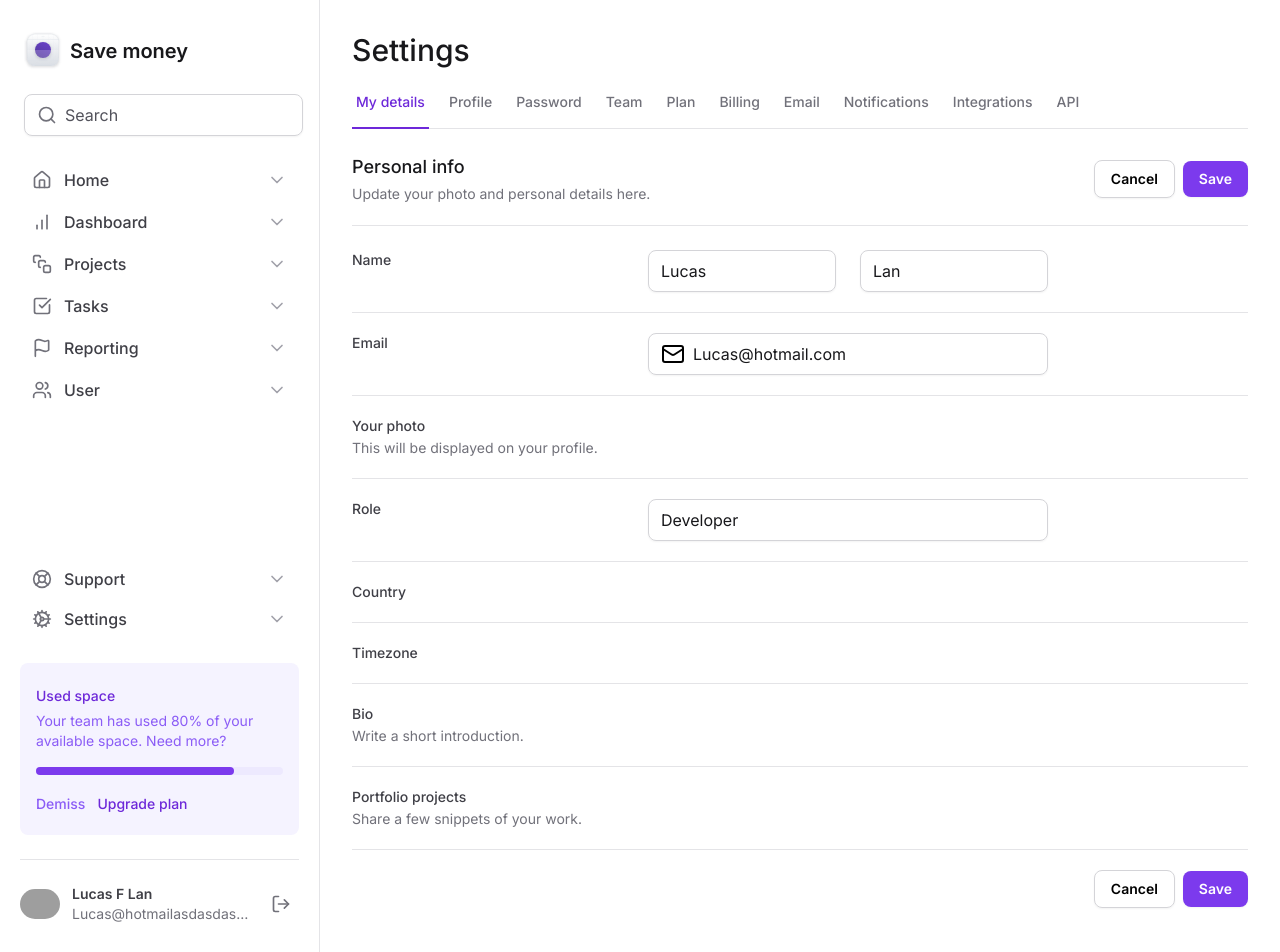
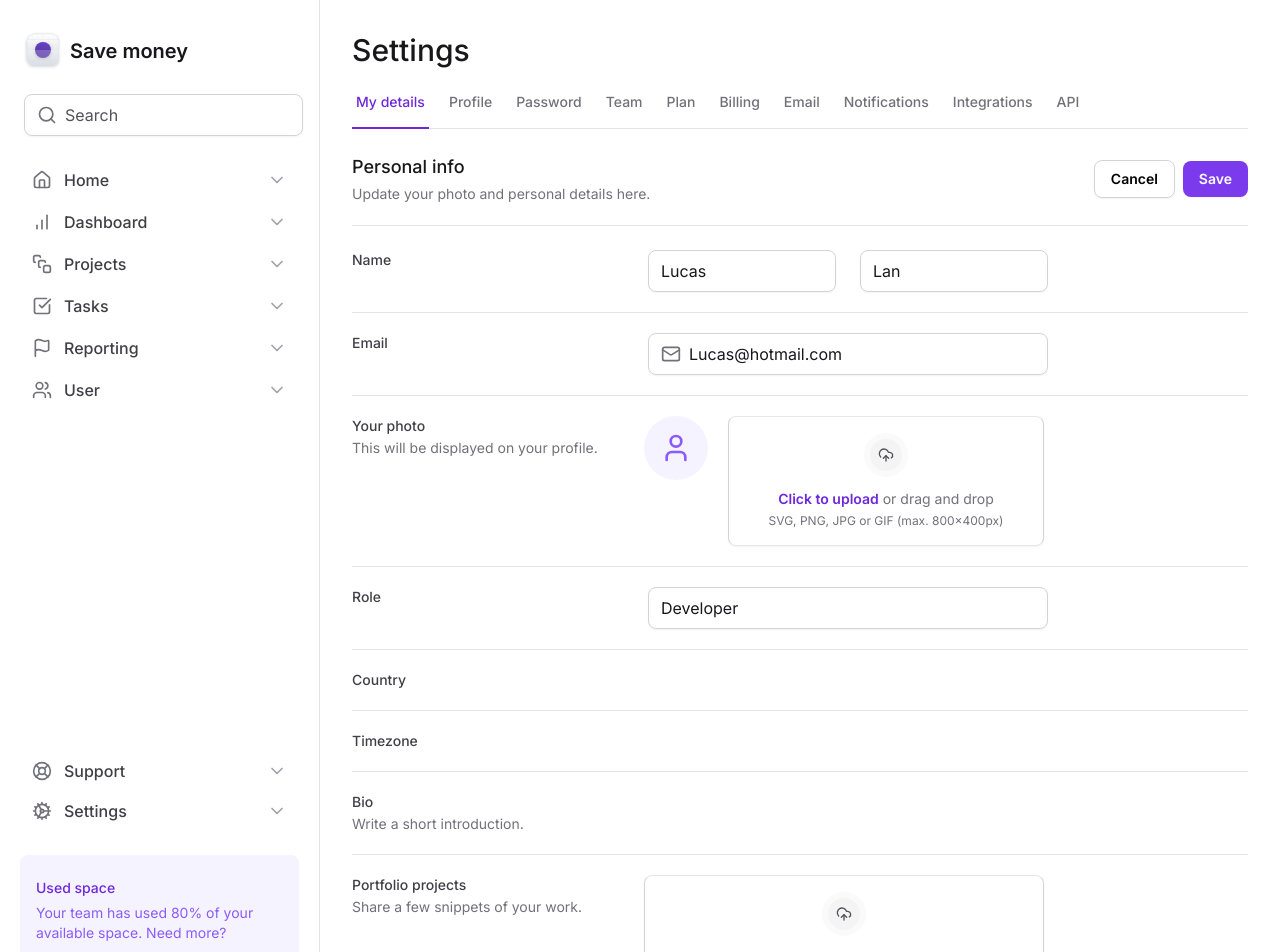
Before and after one commit to LucasFLan/settings-page, a Next.js app: page / in a window 1280 px wide. Shown: the top 952 px of the page. Built offline with nearby package versions, Linux system fonts and the light colour scheme; grey boxes are pictures that could not be loaded.

Commit message:
Input de arquivos
Input de arquivos com listagem e pré-vizualização dos arquivos selecionados

```diff
--- a/src/app/layout.tsx
+++ b/src/app/layout.tsx
@@ -6,8 +6,8 @@
 const inter = Inter({ subsets: ["latin"] });
 
 export const metadata: Metadata = {
-  title: "Create Next App",
-  description: "Generated by create next app",
+  title: "Settings",
+  description: "Settings page",
 };
 
 export default function RootLayout({
--- a/src/app/page.tsx
+++ b/src/app/page.tsx
@@ -1,6 +1,13 @@
 import { SettingTabs } from "@/components/SettingTabs/SettingTabs";
 import { InputControl, InputPrefix, InputRoot } from "@/components/Input/Input";
 import { Mail } from "lucide-react";
+import {
+  FileInputImageControl,
+  FileInputImagePreview,
+  FileInputList,
+  FileInputRoot,
+  FileInputTrigger,
+} from "@/components/Form/FileInput/FileInput";
 
 export default function Home() {
   return (
@@ -38,7 +45,7 @@
           id="settings"
           className="mt-6 flex w-full flex-col gap-5 divide-y divide-zinc-200"
         >
-          <div className="grid-cols-form grid gap-3">
+          <div className="grid grid-cols-form gap-3">
             <label
               htmlFor="firstName"
               className="text-sm font-medium text-zinc-700"
@@ -56,7 +63,7 @@
             </div>
           </div>
 
-          <div className="grid-cols-form grid gap-3 pt-5">
+          <div className="grid grid-cols-form gap-3 pt-5">
             <label
               htmlFor="email"
               className="text-sm font-medium text-zinc-700"
@@ -66,7 +73,7 @@
 
             <InputRoot>
               <InputPrefix>
-                <Mail h-5 w-5 text-zinc-500 />
+                <Mail className="h-5 w-5 text-zinc-500" />
               </InputPrefix>
               <InputControl
                 id="email"
@@ -76,7 +83,7 @@
             </InputRoot>
           </div>
 
-          <div className="grid-cols-form grid gap-3 pt-5">
+          <div className="grid grid-cols-form gap-3 pt-5">
             <label
               htmlFor="photo"
               className="text-sm font-medium text-zinc-700"
@@ -87,10 +94,14 @@
               </span>
             </label>
 
-            <div></div>
+            <FileInputRoot className="flex items-start gap-5">
+              <FileInputImagePreview />
+              <FileInputTrigger />
+              <FileInputImageControl />
+            </FileInputRoot>
           </div>
 
-          <div className="grid-cols-form grid gap-3 pt-5">
+          <div className="grid grid-cols-form gap-3 pt-5">
             <label htmlFor="role" className="text-sm font-medium text-zinc-700">
               Role
             </label>
@@ -100,7 +111,7 @@
             </InputRoot>
           </div>
 
-          <div className="grid-cols-form grid gap-3 pt-5">
+          <div className="grid grid-cols-form gap-3 pt-5">
             <label
               htmlFor="Country"
               className="text-sm font-medium text-zinc-700"
@@ -110,7 +121,7 @@
             <div></div>
           </div>
 
-          <div className="grid-cols-form grid gap-3 pt-5">
+          <div className="grid grid-cols-form gap-3 pt-5">
             <label
               htmlFor="Timezone"
               className="text-sm font-medium text-zinc-700"
@@ -120,7 +131,7 @@
             <div></div>
           </div>
 
-          <div className="grid-cols-form grid gap-3 pt-5">
+          <div className="grid grid-cols-form gap-3 pt-5">
             <label htmlFor="bio" className="text-sm font-medium text-zinc-700">
               Bio
               <span className="mt-0.5 block text-sm font-normal text-zinc-500">
@@ -131,7 +142,7 @@
             <div></div>
           </div>
 
-          <div className="grid-cols-form grid gap-3 pt-5">
+          <div className="grid grid-cols-form gap-3 pt-5">
             <label
               htmlFor="projects"
               className="text-sm font-medium text-zinc-700"
@@ -142,7 +153,11 @@
               </span>
             </label>
 
-            <div></div>
+            <FileInputRoot>
+              <FileInputTrigger />
+              <FileInputList />
+              <FileInputImageControl multiple />
+            </FileInputRoot>
           </div>
 
           <div className="flex items-center justify-end gap-2 pt-5">
--- /dev/null
+++ b/src/components/Form/FileInput/FileInput.tsx
@@ -0,0 +1,140 @@
+"use client";
+import { FileInputProvider, useFileInput } from "@/context/FileInputContext";
+import { formatBytes } from "@/utils/format-bytes";
+import { Trash2, UploadCloud, User } from "lucide-react";
+import { ChangeEvent, ComponentProps, useMemo } from "react";
+
+type FileInputRootProps = ComponentProps<"div">;
+
+export const FileInputRoot = (props: FileInputRootProps) => {
+  return (
+    <FileInputProvider>
+      <div {...props} />
+    </FileInputProvider>
+  );
+};
+
+export const FileInputTrigger = () => {
+  const { id } = useFileInput();
+
+  return (
+    <label
+      htmlFor={id}
+      className="group flex flex-1 cursor-pointer flex-col items-center gap-3 rounded-lg border border-x-zinc-300 px-6 py-4 text-center text-zinc-500 shadow-sm hover:border-violet-200 hover:bg-violet-25 hover:text-violet-500"
+    >
+      <div className="rounded-full border-6 border-zinc-50 bg-zinc-100 p-2 group-hover:border-violet-50 group-hover:bg-violet-100">
+        <UploadCloud className="h-4 w-4 text-zinc-600 group-hover:text-violet-600" />
+      </div>
+
+      <div className="flex flex-col items-center gap-1">
+        <span className="text-sm">
+          <span className="font-semibold text-violet-700">Click to upload</span>{" "}
+          or drag and drop
+        </span>
+        <span className="text-xs">SVG, PNG, JPG or GIF (max. 800x400px)</span>
+      </div>
+    </label>
+  );
+};
+
+export const FileInputImagePreview = () => {
+  const { files } = useFileInput();
+
+  const previewURL = useMemo(() => {
+    if (files.length === 0) {
+      return null;
+    }
+
+    return URL.createObjectURL(files[0]);
+  }, [files]);
+
+  if (previewURL === null) {
+    return (
+      <div className="flex h-16 w-16 items-center justify-center rounded-full bg-violet-50">
+        <User className="h-8 w-8 text-violet-500" />
+      </div>
+    );
+  } else {
+    return (
+      <img
+        src={previewURL}
+        alt=""
+        className="h-16 w-16 rounded-full object-cover"
+      />
+    );
+  }
+};
+
+type FileInputImageControlProps = ComponentProps<"input">;
+
+export const FileInputImageControl = ({
+  multiple = false,
+  ...props
+}: FileInputImageControlProps) => {
+  const { id, onFilesSelected } = useFileInput();
+
+  const handleFilesSelected = (event: ChangeEvent<HTMLInputElement>) => {
+    if (!event.target.files?.length) {
+      return;
+    }
+
+    const files = Array.from(event.target.files);
+
+    onFilesSelected(files, multiple);
+  };
+
+  return (
+    <input
+      type="file"
+      className="sr-only"
+      id={id}
+      onChange={handleFilesSelected}
+      multiple={multiple}
+      {...props}
+    />
+  );
+};
+
+export const FileInputList = () => {
+  const { files } = useFileInput();
+
+  return (
+    <div className="mt-4 space-y-3">
+      {files.map((file) => (
+        <div
+          key={file.name}
+          className="group flex items-start gap-4 rounded-lg border border-zinc-200 p-4"
+        >
+          <div className="rounded-full border-4 border-violet-100 bg-violet-200 p-2 text-violet-600">
+            <UploadCloud className="h-4 w-4" />
+          </div>
+
+          <div className="flex flex-1 flex-col items-start gap-1">
+            <div className="flex flex-col">
+              <span className="text-sm font-medium text-zinc-700">
+                {file.name}
+              </span>
+              <span className="text-sm text-zinc-500">
+                {formatBytes(file.size)}
+              </span>
+            </div>
+
+            <div className="flex w-full items-center gap-3">
+              <div className="h-2 flex-1 rounded-full bg-zinc-100">
+                <div className="h-2 w-4/5 rounded-full bg-violet-600"></div>
+              </div>
+              <span className="text-sm font-medium text-zinc-700">80%</span>
+            </div>
+          </div>
+
+          <button
+            type="button"
+            className="ml-auto rounded-md p-2 hover:bg-zinc-50"
+          >
+            <Trash2 className="h-5 w-5 text-zinc-500" />
+          </button>
+        </div>
+      ))}
+    </div>
+  );
+};
--- /dev/null
+++ b/src/context/FileInputContext.tsx
@@ -0,0 +1,36 @@
+"use client";
+
+import { createContext, ReactNode, useContext, useId, useState } from "react";
+
+type FileInputContextType = {
+  id: string;
+  files: File[];
+  onFilesSelected: (files: File[], multiple: boolean) => void;
+};
+
+type FileInputProviderProps = {
+  children: ReactNode;
+};
+
+export const FileInputContext = createContext({} as FileInputContextType);
+
+export const FileInputProvider = ({ children }: FileInputProviderProps) => {
+  const id = useId();
+  const [files, setFiles] = useState<File[]>([]);
+
+  function onFilesSelected(files: File[], multiple: boolean) {
+    if (multiple) {
+      setFiles((state) => [...state, ...files]);
+    } else {
+      setFiles(files);
+    }
+  }
+
+  return (
+    <FileInputContext.Provider value={{ id, files, onFilesSelected }}>
+      {children}
+    </FileInputContext.Provider>
+  );
+};
+
+export const useFileInput = () => useContext(FileInputContext);
--- /dev/null
+++ b/src/utils/format-bytes.ts
@@ -0,0 +1,13 @@
+export function formatBytes(bytes: number) {
+  const units = ["B", "KB", "MB", "GB", "TB", "PB"];
+
+  let value = bytes;
+  let unitIndex = 0;
+
+  while (value >= 1024 && unitIndex < units.length - 1) {
+    value /= 1024;
+    unitIndex++;
+  }
+
+  return `${value.toFixed(1)}${units[unitIndex]}`;
+}
--- a/tailwind.config.js
+++ b/tailwind.config.js
@@ -11,6 +11,16 @@
       maxWidth: {
         app: "700px",
       },
+
+      colors: {
+        violet: {
+          25: "#fcfaff",
+        },
+      },
+
+      borderWidth: {
+        6: "6px",
+      },
     },
   },
   plugins: [],
```
